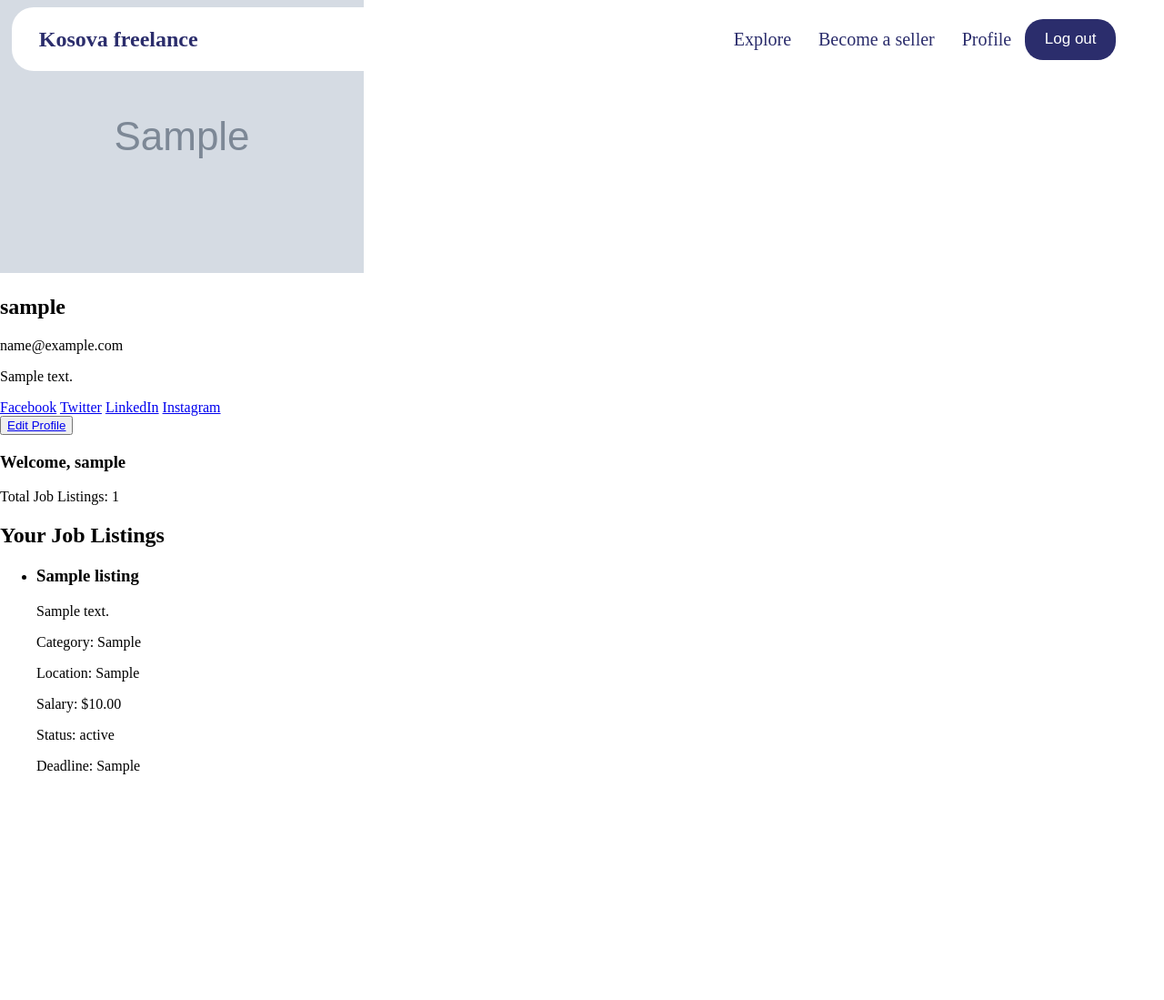
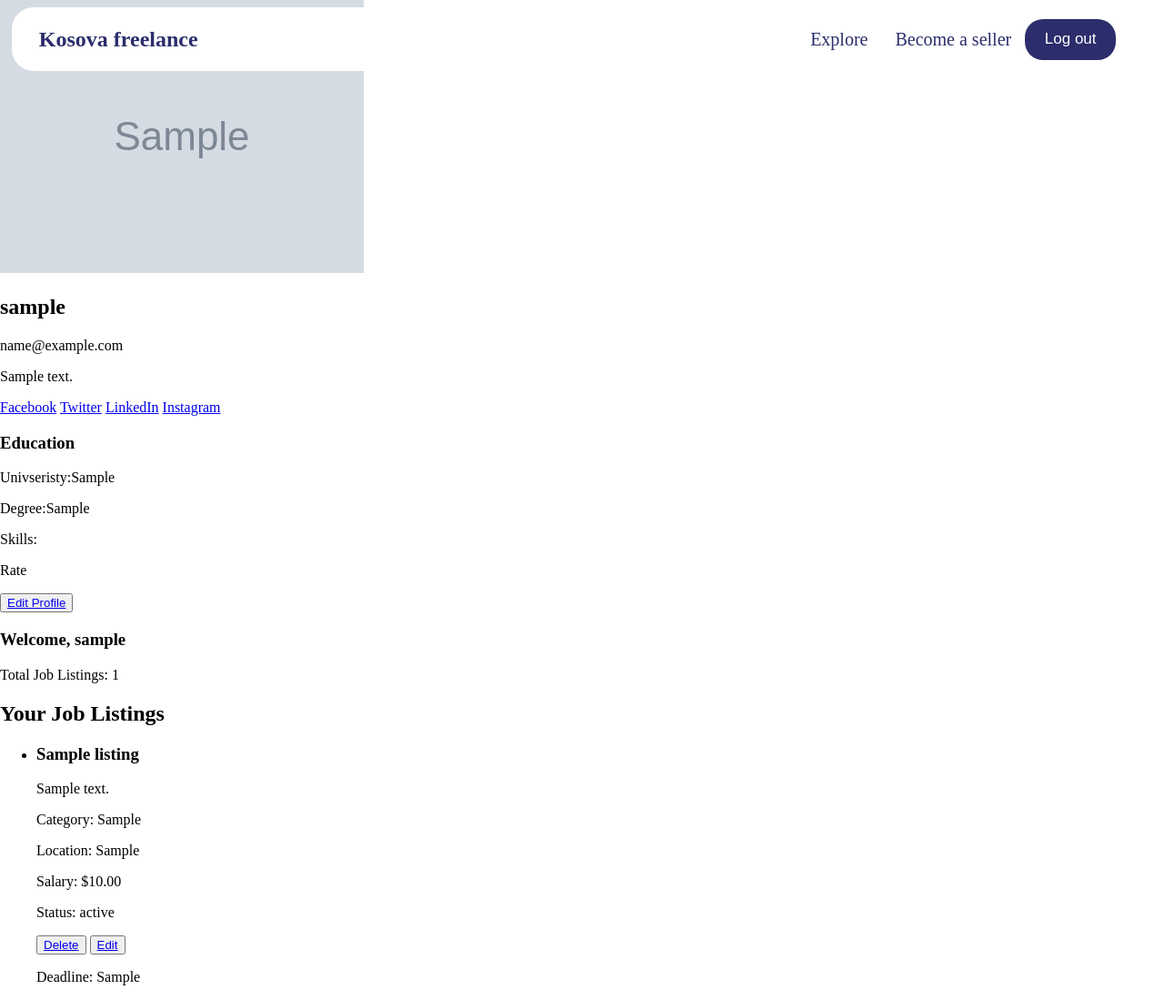
Before and after one commit to arbrugova/ds-project, a PHP site: page /user_dashboard.php in a window 1280 px wide. Shown: the whole page at 91% size. Before the commit the page ends 851 px from the top, so only its background shows below. Run offline with PHP 8.4, Linux system fonts and the light colour scheme; the visitor is signed in with stand-in values (Sample User, id 1); tables that the repository leaves empty or names only in its code hold one stand-in row (values such as "Sample post"); grey boxes marked "Sample" are stand-in pictures.

Commit message:
Added seller data (education info), enhanced job listings and added Edit and Delete button

```diff
--- a/user_dashboard.php
+++ b/user_dashboard.php
@@ -15,7 +15,7 @@ function getJobListingsByUserId($user_id, $db) {
 }
 
 function getUserData($user_id, $db) {
-    $query = $db->prepare('SELECT u.username, u.email, u.profile_picture,p.bio FROM users AS u LEFT JOIN seller AS p ON u.id = p.id WHERE u.id = :user_id');
+    $query = $db->prepare('SELECT u.username, u.email, u.profile_picture, s.position, s.education, s.degree, s.rate, s.bio FROM users AS u LEFT JOIN seller AS s ON u.id = s.id WHERE u.id = :user_id');
     $query->bindParam(':user_id', $user_id, PDO::PARAM_INT);
 
     if ($query->execute()) {
@@ -26,10 +26,21 @@ function getUserData($user_id, $db) {
     return false;
 }
 
+// Check if the user is logged in
 if (!isset($_SESSION['user_id'])) {
     header('Location: login.php');
     exit;
 }
+
+// Assuming you have the user's ID, e.g., from the session
+$user_id = $_SESSION['user_id'];
+
+// Fetch user data
+$userData = getUserData($user_id, $db);
+
+// Fetch job listings
+$job_listings = getJobListingsByUserId($user_id, $db);
+
 
 $user_id = $_SESSION['user_id'];
 $profile_data = getUserData($user_id, $db);
@@ -49,26 +60,32 @@ $job_listings = getJobListingsByUserId($user_id, $db);
         <nav class="navbar">
             <a href="index.php" class="navbar-brand">Kosova freelance</a>
             <ul class="navbar-nav">
-        <li class="nav-item">
+                <li>
                 <a href="explore.php" class="nav-link">Explore</a>
                 </li>
-        <li class="nav-item">
+                <?php if(isset($_SESSION['seller-id'])){ ?>
+                    <li>
+                        <button style="background-color: #007bff; width: 180px; padding-right:10px;">
+                            <a href="user_dashboard.php" class="nav-link">User Dashboard</a>
+                        </button>
+                    </li>
+                <?php } else { ?>
+                    <li>
                         <a href="seller.php" class="nav-link">Become a seller</a>
                     </li>
-        <?php if(isset($_SESSION['user_id'])){?>
-        <li class="nav-item">
-        <a href="profile.php?user_id=<?php echo $_SESSION['user_id']?>" class="nav-link">Profile</a>
-        </li>
-        <li class="nav-item">
+                <?php } ?>
+
+                <?php if(isset($_SESSION['user_id'])){ ?>
+                    <li>
                         <button>
                             <a href="logout.php" class="nav-link">Log out</a>
                         </button>
                     </li>
-        <?php }else { ?>
-        <li class="nav-item">
+                <?php } else { ?>
+                    <li>
                         <a href="login.php" class="nav-link">Sign in</a>
                     </li>
-        <li class="nav-item">
+                    <li>
                         <button>
                          <a href="signup.php" class="nav-link">Join</a>
                         </button>
@@ -78,7 +95,7 @@ $job_listings = getJobListingsByUserId($user_id, $db);
         </nav>
     <section class="dashboard-section">
         <div class="dashboard-sidebar">
-            <!-- Profile Picture and User Info -->
+            <!---- Profile Picture and User Info ---->
                 <img class="profile-picture" src="<?php echo $profile_data['profile_picture']?>"/>
             <div class="profile-info">
                 <h2><?php echo $profile_data['username']; ?></h2>
@@ -90,7 +107,17 @@ $job_listings = getJobListingsByUserId($user_id, $db);
                     <a href="#" target="_blank">LinkedIn</a>
                     <a href="#" target="_blank">Instagram</a>
                 </div>
-                <button><a href="editProfile.php">Edit Profile</a></button>
+                <!--------Education section-------->
+                <?php if(isset($profile_data['education'])){ ?>
+                <div class="user-education">
+                    <h1>Education</h1>
+                    <p>Univseristy:<?php echo $profile_data['education']?></p>
+                    <p>Degree:<?php echo $profile_data['degree']?></p>
+                    <p>Skills:</p>
+                </div>
+                <p>Rate</p>
+                <?php } ?>
+                <button class="edit-profile-btn"><a href="editProfile.php">Edit Profile</a></button>
             </div>
         </div>
         <div class="dashboard-content">
@@ -113,6 +140,8 @@ $job_listings = getJobListingsByUserId($user_id, $db);
                                 <p class="location">Location: <?php echo $listing['location']; ?></p>
                                 <p class="salary">Salary: $<?php echo number_format($listing['salary'], 2); ?></p>
                                 <p class="status">Status: <?php echo $listing['status']; ?></p>
+                                <button class="delete-btn"><a href="delete-job.php?<?php echo $listing['job_id'];?>">Delete</a></button>
+                                <button class="edit-btn"><a href="edit-job.php?<?php echo $listing['job_id'];?>">Edit</a></button>
                                 <p class="deadline">Deadline: <?php echo $listing['deadline']; ?></p>
                             </li>
                         <?php } ?>
```
Lines whose indentation alone changed are shown as unchanged.
